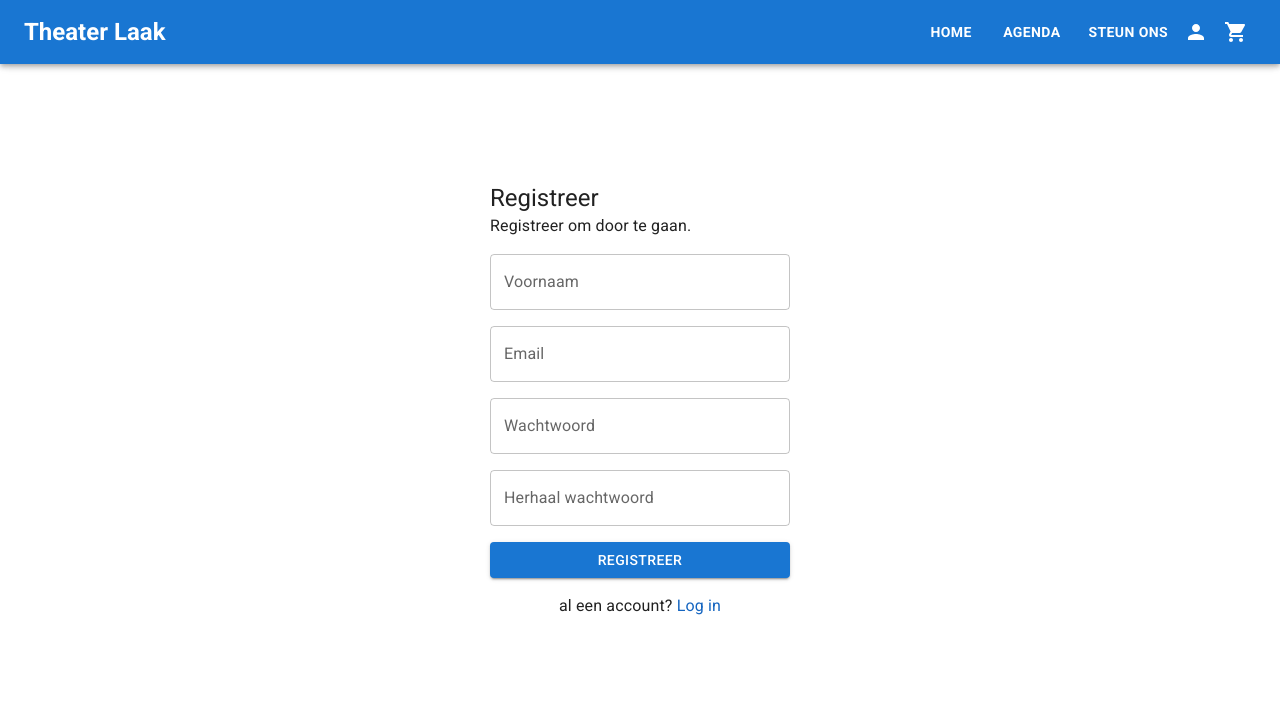
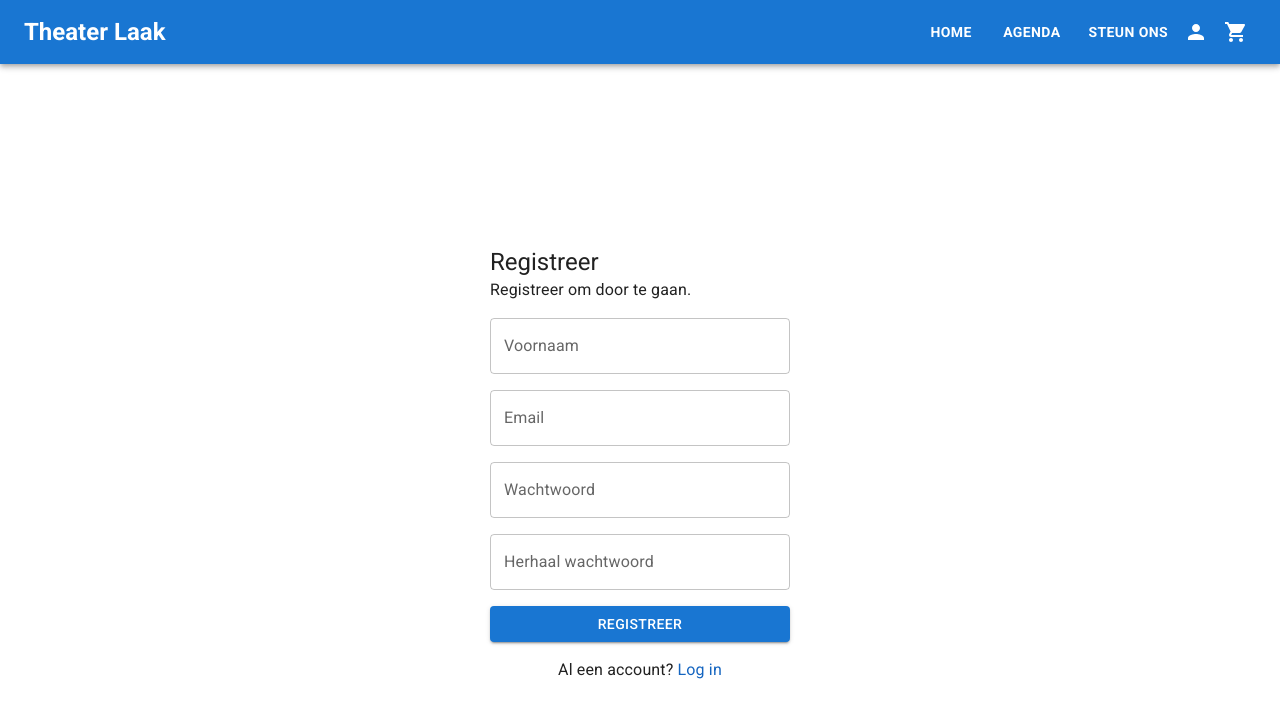
Before and after one commit to WDPR-Groep-4/WDPR, a React (Create React App) app in the folder Frontend/theater-laak/: page /registreren in a window 1280 px wide. Shown: the top 718 px of the page. Built offline with nearby package versions, Linux system fonts and the light colour scheme.

Commit message:
added form validation

```diff
--- a/Frontend/theater-laak/src/components/navbar/DrawerComp.js
+++ b/Frontend/theater-laak/src/components/navbar/DrawerComp.js
@@ -26,10 +26,9 @@ export default function DrawerComp(props) {
                 <Box>
                     <List>
                         {props.navLinks.map((link) => (
-                            <ListItem>
+                            <ListItem key={link.name}>
                                 <ListItemButton
                                     onClick={() => props.setOpenDrawer(false)}
-                                    key={link.name}
                                     component={Link}
                                     to={link.path}
                                 >
--- a/Frontend/theater-laak/src/components/navbar/Navbar.js
+++ b/Frontend/theater-laak/src/components/navbar/Navbar.js
@@ -14,7 +14,7 @@ export default function Navbar(props) {
     ];
 
     return (
-        <AppBar position="fixed">
+        <AppBar position="static">
             <Toolbar>
                 <MobileMenuButton navLinks={navLinks} />
                 <Typography
--- a/Frontend/theater-laak/src/components/pages/authenticatie/LoginPage.js
+++ b/Frontend/theater-laak/src/components/pages/authenticatie/LoginPage.js
@@ -1,8 +1,45 @@
-import { Button, FormControl, TextField, Typography } from "@mui/material";
-import { Container } from "@mui/system";
+import { Button, FormControl, TextField, Typography, Alert } from "@mui/material";
+import { useRef } from "react";
 import { Link } from "react-router-dom";
+import { useState } from "react";
 
 export default function LoginPage() {
+    const form = useRef(null);
+    const [error, setError] = useState();
+
+    const onSubmit = (e) => {
+        e.preventDefault();
+        const formData = form.current;
+        setError(null);
+
+        // alle velden in een array zetten
+        const dataArray = [
+            { name: "email", value: formData["email"].value },
+            { name: "wachtwoord", value: formData["wachtwoord"].value },
+        ];
+
+        // checken of er lege velden zijn
+        const emptyFields = dataArray.filter((field) => field.value === "");
+        if (emptyFields.length > 1) {
+            setError(
+                "Vul de volgende velden in: " +
+                    emptyFields.map((field) => field.name).join(", ")
+            );
+            return;
+        } else if (emptyFields.length === 1) {
+            setError("Vul het volgende veld in: " + emptyFields[0].name);
+            return;
+        }
+
+        const regex = /^\w+([\.-]?\w+)*@\w+([\.-]?\w+)*(\.\w{2,3})+$/;
+
+        // checken of e-mailadres geldig is
+        if (!formData["email"].value.match(regex)) {
+            setError("Geen geldig e-mailadres");
+            return;
+        }
+    };
+
     return (
         <div
             style={{
@@ -25,14 +62,25 @@ export default function LoginPage() {
                         Log in om door te gaan.
                     </Typography>
                 </div>
+                {error && <Alert severity="error">{error}</Alert>}
+                <form
+                    ref={form}
+                    style={{
+                        width: 300,
+                        display: "flex",
+                        flexDirection: "column",
+                        gap: 16,
+                    }}
+                >
                     <TextField
                         name="email"
                         type="email"
                         placeholder="name@mail.com"
                         label="Email"
                     />
-                <TextField name="password" type="password" label="Wachtwoord" />
-                <Button variant="contained" color="primary">
+                    <TextField name="wachtwoord" type="password" label="Wachtwoord" />
+                </form>
+                <Button variant="contained" color="primary" onClick={onSubmit}>
                     Log in
                 </Button>
                 <Typography fontSize="sm" sx={{ alignSelf: "center" }}>
--- a/Frontend/theater-laak/src/components/pages/authenticatie/RegistreerPage.js
+++ b/Frontend/theater-laak/src/components/pages/authenticatie/RegistreerPage.js
@@ -1,7 +1,52 @@
-import { Button, TextField, Typography } from "@mui/material";
-import { Link } from "react-router-dom";
+import { Alert, Button, TextField, Typography } from "@mui/material";
+import { useRef } from "react";
+import { Form, Link } from "react-router-dom";
+import { useState } from "react";
 
 export default function RegistreerPage() {
+    const form = useRef(null);
+    const [error, setError] = useState();
+
+    const onSubmit = (e) => {
+        e.preventDefault();
+        const formData = form.current;
+        setError(null);
+
+        // alle velden in een array zetten
+        const dataArray = [
+            { name: "voornaam", value: formData["voornaam"].value },
+            { name: "email", value: formData["email"].value },
+            { name: "wachtwoord", value: formData["wachtwoord"].value },
+            { name: "herhaalWachtwoord", value: formData["herhaalWachtwoord"].value },
+        ];
+
+        // checken of er lege velden zijn
+        const emptyFields = dataArray.filter((field) => field.value === "");
+        if (emptyFields.length > 1) {
+            setError(
+                "Vul de volgende velden in: " +
+                    emptyFields.map((field) => field.name).join(", ")
+            );
+            return;
+        } else if (emptyFields.length === 1) {
+            setError("Vul het volgende veld in: " + emptyFields[0].name);
+            return;
+        }
+
+        // checken of wachtwoorden overeenkomen
+        if (formData["wachtwoord"].value !== formData["herhaalWachtwoord"].value) {
+            setError("Wachtwoorden komen niet overeen");
+            return;
+        }
+
+        const regex = /^\w+([\.-]?\w+)*@\w+([\.-]?\w+)*(\.\w{2,3})+$/;
+
+        // checken of e-mailadres geldig is
+        if (!formData["email"].value.match(regex)) {
+            setError("Geen geldig e-mailadres");
+            return;
+        }
+    };
     return (
         <div
             style={{
@@ -24,6 +69,16 @@ export default function RegistreerPage() {
                         Registreer om door te gaan.
                     </Typography>
                 </div>
+                {error && <Alert severity="error">{error}</Alert>}
+                <form
+                    ref={form}
+                    style={{
+                        width: 300,
+                        display: "flex",
+                        flexDirection: "column",
+                        gap: 16,
+                    }}
+                >
                     <TextField
                         name="voornaam"
                         type="text"
@@ -36,13 +91,18 @@ export default function RegistreerPage() {
                         placeholder="name@mail.com"
                         label="Email"
                     />
-                <TextField name="password" type="password" label="Wachtwoord" />
-                <TextField name="password" type="password" label="Herhaal wachtwoord" />
-                <Button variant="contained" color="primary">
+                    <TextField name="wachtwoord" type="password" label="Wachtwoord" />
+                    <TextField
+                        name="herhaalWachtwoord"
+                        type="password"
+                        label="Herhaal wachtwoord"
+                    />
+                </form>
+                <Button variant="contained" color="primary" onClick={onSubmit}>
                     Registreer
                 </Button>
                 <Typography fontSize="sm" sx={{ alignSelf: "center" }}>
-                    al een account?{" "}
+                    Al een account?{" "}
                     <Link style={{ color: "#1565c0" }} to="/login">
                         Log in
                     </Link>
```
Lines whose indentation alone changed are shown as unchanged.
